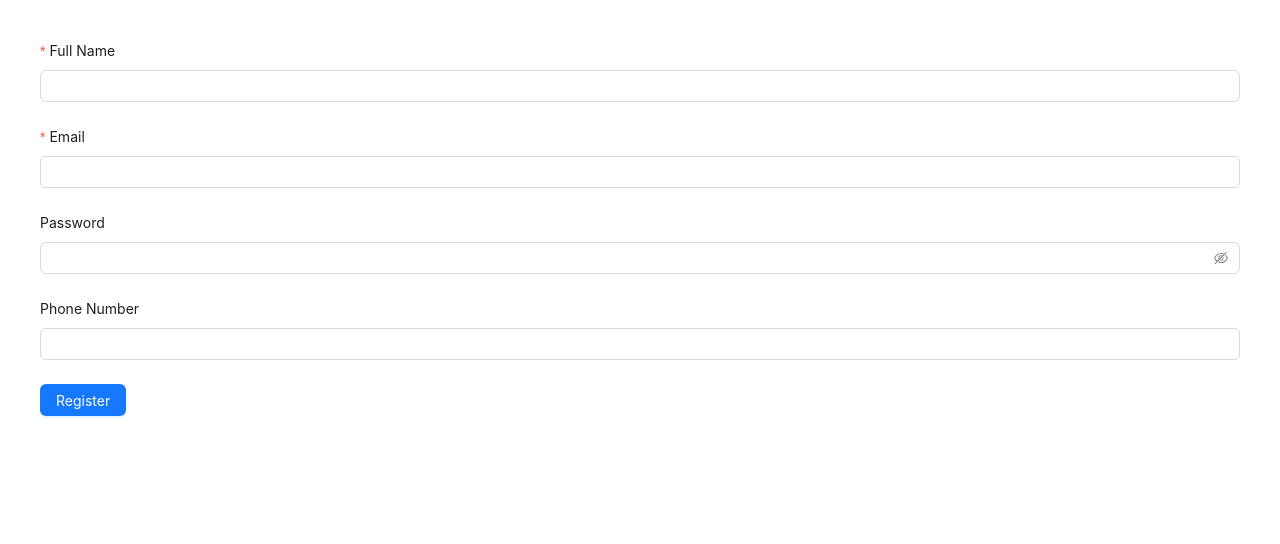
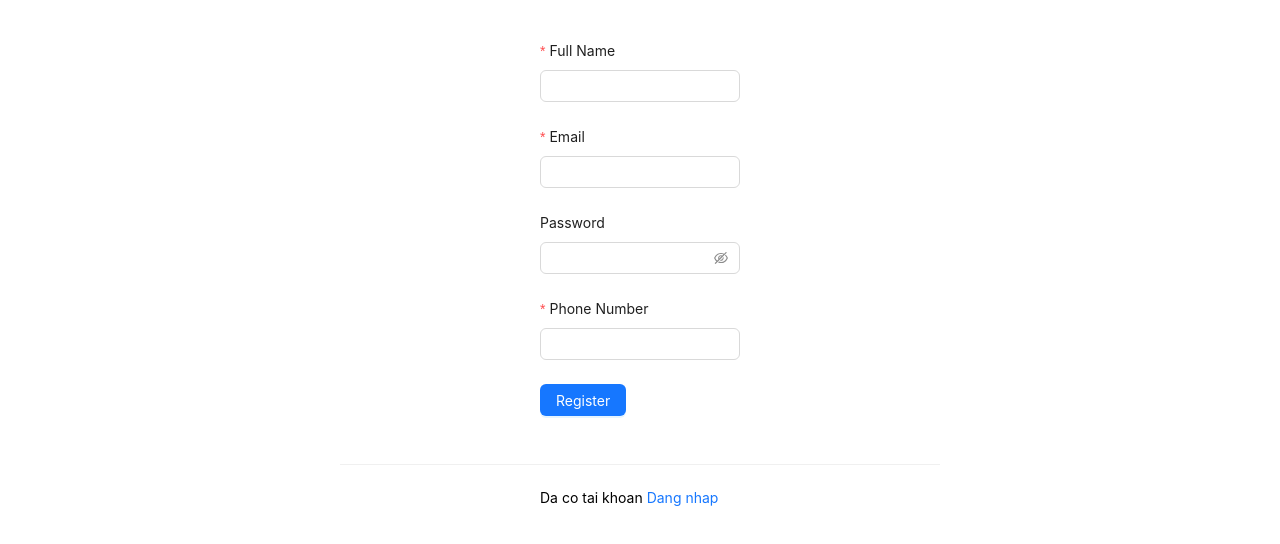
Before and after one commit to chickenDev2k/react-basic-1, a React (Vite) app: page /register in a window 1280 px wide. Shown: the top 544 px of the page. Built offline with nearby package versions, Linux system fonts and the light colour scheme.

Commit message:
feat: add register login page

```diff
--- a/src/components/layout/header.jsx
+++ b/src/components/layout/header.jsx
@@ -33,6 +33,23 @@ const Header = () => {
             key: "books",
             icon: <ReadOutlined />,
         },
+        {
+            label: "Setting",
+            key: "setting",
+            icon: <SettingOutlined />,
+            children: [
+                {
+                    label: <Link to={"/login"}>Login</Link>,
+                    key: "books",
+                    icon: <ReadOutlined />,
+                },
+                {
+                    label: <Link to={"/logout"}>Logout</Link>,
+                    key: "books",
+                    icon: <ReadOutlined />,
+                },
+            ],
+        },
     ];
     return <Menu onClick={onClick} selectedKeys={[current]} mode="horizontal" items={items} />;
 };
--- a/src/components/user/user.table.jsx
+++ b/src/components/user/user.table.jsx
@@ -76,7 +76,7 @@ const UserTable = ({ dataUser, loadUser, current, pageSize, total, setCurrent, s
     };
 
     return (
-        <>
+        <div style={{ marginBottom: "20px" }}>
             <Table
                 columns={columns}
                 dataSource={dataUser}
@@ -110,7 +110,7 @@ const UserTable = ({ dataUser, loadUser, current, pageSize, total, setCurrent, s
                 setIsShowDetail={setIsShowDetail}
                 loadUser={loadUser}
             />
-        </>
+        </div>
     );
 };
 
--- a/src/pages/login.jsx
+++ b/src/pages/login.jsx
@@ -1,5 +1,78 @@
+import { Form, notification, Row, Col, Input, Button, Divider } from "antd";
+import { Link, useNavigate } from "react-router-dom";
+import { loginUserAPI } from "../services/api.service";
+
 const LoginPage = () => {
-    return <div>login page</div>;
+    const [form] = Form.useForm();
+    let navigate = useNavigate();
+
+    const onFinish = async (values) => {
+        console.log(values);
+        //call api
+        const res = await loginUserAPI(
+            values.fullName,
+            values.email,
+            values.password,
+            values.phone
+        );
+        if (res.data) {
+            notification.success({
+                message: "Register User",
+                description: "Dang ki user thanh cong ",
+            });
+            navigate("/login");
+        } else {
+            notification.error({
+                message: "Register User error",
+                description: JSON.stringify(res.message),
+            });
+        }
+    };
+
+    return (
+        <Row justify={"center"} style={{ margin: "40px auto" }}>
+            <Col xs={24} md={18} lg={12}>
+                <p style={{ textAlign: "center" }}>Dang nhap</p>
+                <Form layout="vertical" form={form} onFinish={onFinish}>
+                    <Row justify={"center"}>
+                        <Col xs={24} md={8}>
+                            <Form.Item
+                                label="Email"
+                                name="email"
+                                rules={[{ required: true, message: "input this field" }]}>
+                                <Input />
+                            </Form.Item>
+                        </Col>
+                    </Row>
+
+                    <Row justify={"center"}>
+                        <Col xs={24} md={8}>
+                            <Form.Item label="Password" name="password">
+                                <Input.Password />
+                            </Form.Item>
+                        </Col>
+                    </Row>
+
+                    <Row justify={"center"}>
+                        <Col xs={12} md={4}>
+                            <Button type="primary" htmlType="submit">
+                                Login
+                            </Button>
+                        </Col>
+                        <Col xs={12} md={4}>
+                            <Link to={"/"}>Go to homepage -- </Link>
+                        </Col>
+                    </Row>
+                    <Divider />
+                    <Row justify={"center"} style={{ marginTop: "30px" }}>
+                        <Col xs={12} md={6}>
+                            Chua co tai khoan? <Link to={"/register"}>Dang ki tai day</Link>
+                        </Col>
+                    </Row>
+                </Form>
+            </Col>
+        </Row>
+    );
 };
 
 export default LoginPage;
--- a/src/pages/register.jsx
+++ b/src/pages/register.jsx
@@ -1,34 +1,101 @@
-import { Button, Form, Input } from "antd";
+import { Button, Col, Divider, Form, Input, notification, Row } from "antd";
+import { registerUserAPI } from "../services/api.service";
+import { Link, useNavigate } from "react-router";
 
 const RegisterPage = () => {
     const [form] = Form.useForm();
-    const onFinish = (value) => {
-        console.log(value);
+    let navigate = useNavigate();
+
+    const onFinish = async (values) => {
+        console.log(values);
+        //call api
+        const res = await registerUserAPI(
+            values.fullName,
+            values.email,
+            values.password,
+            values.phone
+        );
+        if (res.data) {
+            notification.success({
+                message: "Register User",
+                description: "Dang ki user thanh cong ",
+            });
+            navigate("/login");
+        } else {
+            notification.error({
+                message: "Register User error",
+                description: JSON.stringify(res.message),
+            });
+        }
     };
+
     return (
-        <div style={{ padding: "40px" }}>
+        <div style={{ padding: "40px", margin: "0px auto" }}>
+            <Row justify={"center"}>
+                <Col xs={24} md={16} lg={12}>
                     <Form layout="vertical" form={form} onFinish={onFinish}>
-                <Form.Item label="Full Name" name="fullName" rules={[{ required: true }]}>
+                        <Row justify={"center"}>
+                            <Col xs={24} md={8}>
+                                <Form.Item
+                                    label="Full Name"
+                                    name="fullName"
+                                    rules={[{ required: true, message: "input this field" }]}>
                                     <Input />
                                 </Form.Item>
-
-                <Form.Item label="Email" name="email" rules={[{ required: true }]}>
+                            </Col>
+                        </Row>
+                        <Row justify={"center"}>
+                            <Col xs={24} md={8}>
+                                <Form.Item
+                                    label="Email"
+                                    name="email"
+                                    rules={[{ required: true, type: "email" }]}>
                                     <Input />
                                 </Form.Item>
-
+                            </Col>
+                        </Row>
+                        <Row justify={"center"}>
+                            <Col xs={24} md={8}>
                                 <Form.Item label="Password" name="password">
                                     <Input.Password />
                                 </Form.Item>
-                <Form.Item label="Phone Number" name="phone">
+                            </Col>
+                        </Row>
+                        <Row justify={"center"}>
+                            <Col xs={24} md={8}>
+                                <Form.Item
+                                    label="Phone Number"
+                                    name="phone"
+                                    rules={[
+                                        {
+                                            required: true,
+                                            type: "regexp",
+                                            pattern: new RegExp(/\d+/g),
+                                            message: "Wrong format!",
+                                        },
+                                    ]}>
                                     <Input />
                                 </Form.Item>
-
+                            </Col>
+                        </Row>
+                        <Row justify={"center"}>
+                            <Col xs={24} md={8}>
                                 <Form.Item label="">
                                     <Button type="primary" htmlType="submit" onClick={() => {}}>
                                         Register
                                     </Button>
                                 </Form.Item>
+                            </Col>
+                        </Row>
                     </Form>
+                    <Divider />
+                    <Row justify={"center"}>
+                        <Col xs={24} md={8}>
+                            Da co tai khoan <Link to={"/login"}>Dang nhap</Link>
+                        </Col>
+                    </Row>
+                </Col>
+            </Row>
         </div>
     );
 };
--- a/src/services/api.service.js
+++ b/src/services/api.service.js
@@ -11,6 +11,19 @@ const createUserAPI = (fullName, email, password, phone) => {
 
     return axios.post(URL_BACKEND, data);
 };
+const registerUserAPI = (fullName, email, password, phone) => {
+    const URL_BACKEND = "/api/v1/user/register";
+    const data = {
+        fullName: fullName,
+        email: email,
+        password: password,
+        phone: phone,
+    };
+
+    return axios.post(URL_BACKEND, data);
+};
+
+const loginUserAPI = () => {};
 const updateUserAPI = (_id, fullName, phone) => {
     const URL_BACKEND = "/api/v1/user";
     const data = {
@@ -64,4 +77,6 @@ export {
     deleteUserAPI,
     handleUploadFile,
     updateUserAvatarAPI,
+    registerUserAPI,
+    loginUserAPI,
 };
```
Lines whose indentation alone changed are shown as unchanged.
